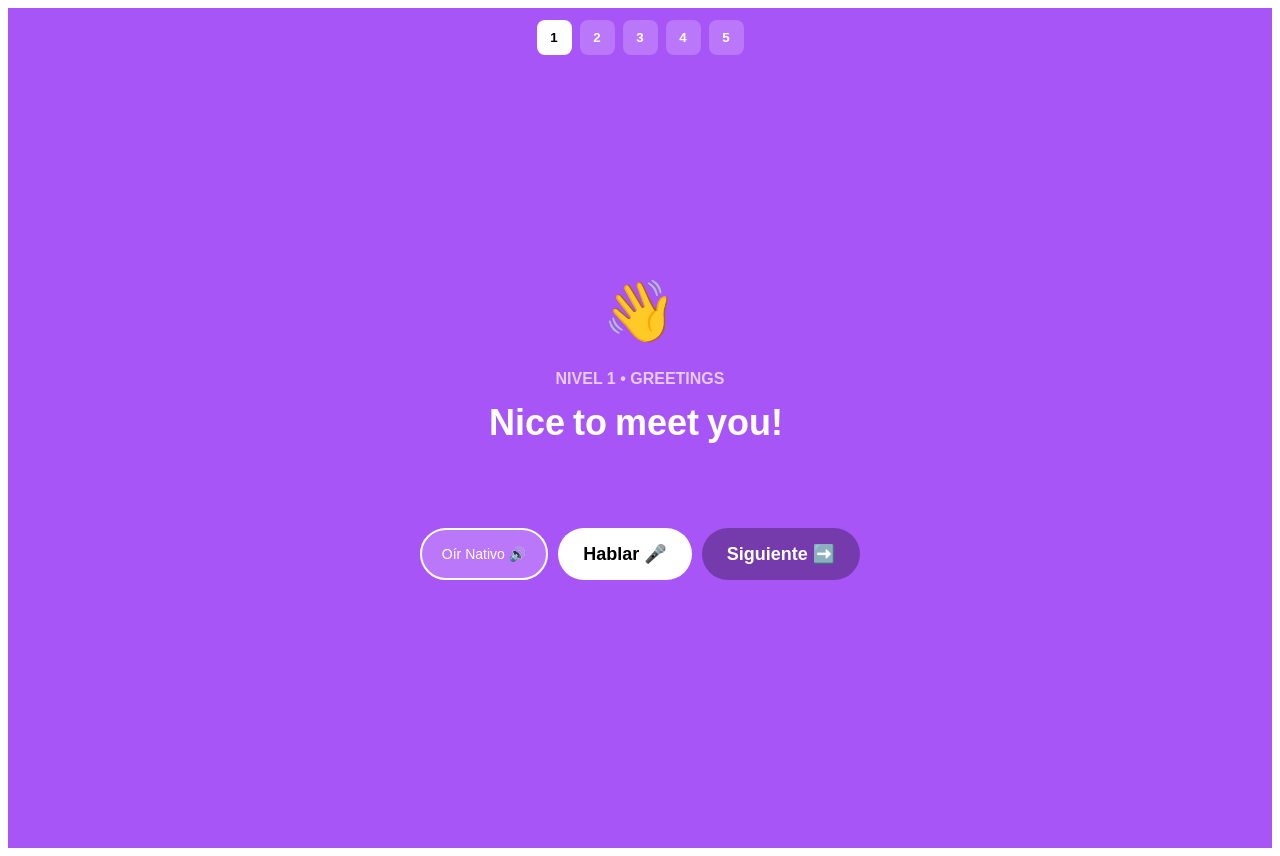
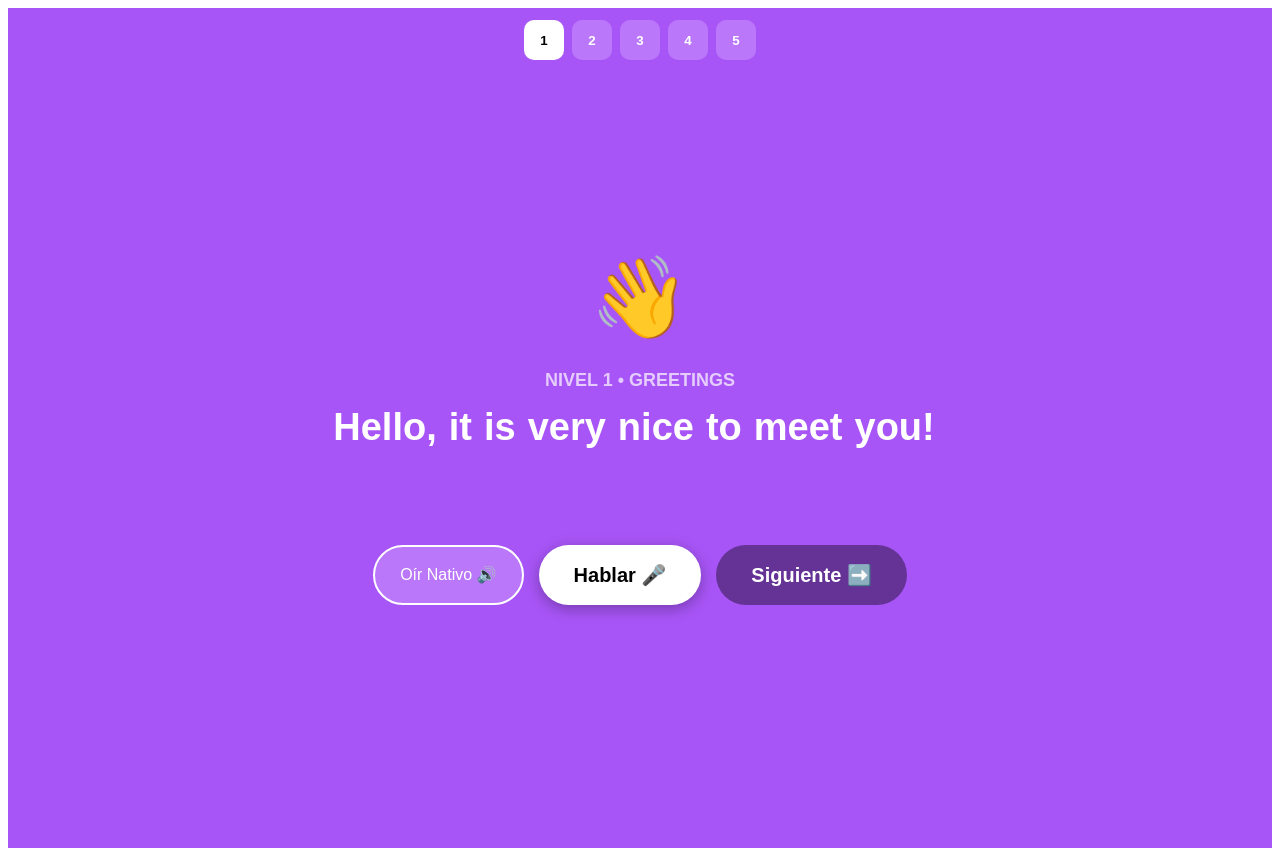
Before and after one commit to Aleejjj07/practice-ingles, a React (Create React App) app: page / in a window 1280 px wide. Built offline with nearby package versions, Linux system fonts and the light colour scheme.

Commit message:
Update App.jsx

```diff
--- a/src/App.jsx
+++ b/src/App.jsx
@@ -1,14 +1,33 @@
 import React, { useState, useRef } from 'react';
 
+// --- FRASES ACTUALIZADAS (Más largas para que se vea el efecto) ---
 const FRASES = [
-  { eng: "Nice to meet you!", cat: "GREETINGS", icon: "👋", color: "#a855f7", lvl: 1 },
-  { eng: "The check, please.", cat: "RESTAURANT", icon: "🧾", color: "#64748b", lvl: 1 },
-  { eng: "I need backup, help me!", cat: "GAMING", icon: "🎮", color: "#8b5cf6", lvl: 2 },
-  { eng: "Where is the nearest bathroom?", cat: "TRAVEL", icon: "🚻", color: "#06b6d4", lvl: 2 },
-  { eng: "The lag is unbearable today.", cat: "GAMING", icon: "🌐", color: "#8b5cf6", lvl: 3 },
-  { eng: "I lost my passport, help!", cat: "EMERGENCY", icon: "📕", color: "#ef4444", lvl: 3 },
-  { eng: "Could you tell me the departure gate?", cat: "TRAVEL", icon: "✈️", color: "#06b6d4", lvl: 4 },
-  { eng: "Call an ambulance, it is an emergency!", cat: "EMERGENCY", icon: "🚑", color: "#ef4444", lvl: 5 }
+  // NIVEL 1 - Básico (Ahora con frases más completas)
+  { eng: "Hello, it is very nice to meet you!", cat: "GREETINGS", icon: "👋", color: "#a855f7", lvl: 1 },
+  { eng: "Can I have the check, please?", cat: "RESTAURANT", icon: "🧾", color: "#64748b", lvl: 1 },
+  { eng: "I would like a ticket to London.", cat: "TRAVEL", icon: "🎫", color: "#06b6d4", lvl: 1 },
+  { eng: "Can I borrow your blue pen, please?", cat: "SCHOOL", icon: "✏️", color: "#f59e0b", lvl: 1 },
+
+  // NIVEL 2
+  { eng: "I need backup, please help me now!", cat: "GAMING", icon: "🎮", color: "#8b5cf6", lvl: 2 },
+  { eng: "Where is the nearest bathroom in here?", cat: "TRAVEL", icon: "🚻", color: "#06b6d4", lvl: 2 },
+  { eng: "I would like to eat a big burger.", cat: "RESTAURANT", icon: "🍔", color: "#64748b", lvl: 2 },
+  { eng: "See you later, my friend the alligator!", cat: "GREETINGS", icon: "🐊", color: "#a855f7", lvl: 2 },
+
+  // NIVEL 3
+  { eng: "The lag is absolutely unbearable today.", cat: "GAMING", icon: "🌐", color: "#8b5cf6", lvl: 3 },
+  { eng: "I do not understand this math exercise.", cat: "SCHOOL", icon: "📚", color: "#f59e0b", lvl: 3 },
+  { eng: "I lost my passport, I need help!", cat: "EMERGENCY", icon: "📕", color: "#ef4444", lvl: 3 },
+
+  // NIVEL 4
+  { eng: "Could you tell me the departure gate, please?", cat: "TRAVEL", icon: "✈️", color: "#06b6d4", lvl: 4 },
+  { eng: "Enemy spotted on the right flank of the map!", cat: "GAMING", icon: "🎯", color: "#8b5cf6", lvl: 4 },
+  { eng: "Teacher, I have a very important question.", cat: "SCHOOL", icon: "🙋‍♂️", color: "#f59e0b", lvl: 4 },
+
+  // NIVEL 5
+  { eng: "Call an ambulance quickly, it is an emergency!", cat: "EMERGENCY", icon: "🚑", color: "#ef4444", lvl: 5 },
+  { eng: "I would like to book a table for four people.", cat: "RESTAURANT", icon: "🍽️", color: "#64748b", lvl: 5 },
+  { eng: "Good game, well played everyone, see you next time!", cat: "GAMING", icon: "🏆", color: "#8b5cf6", lvl: 5 }
 ];
 
 export default function App() {
@@ -29,18 +48,18 @@ export default function App() {
     setFeedback('');
     setUserAudio(null);
     setHighlightIndex(-1);
+    window.speechSynthesis.cancel();
   };
 
-  // --- FUNCIÓN KARAOKE ---
   const speakKaraoke = () => {
-    window.speechSynthesis.cancel(); // Parar si ya estaba hablando
+    window.speechSynthesis.cancel();
     const utterance = new SpeechSynthesisUtterance(current.eng);
     utterance.lang = 'en-US';
-    utterance.rate = 0.9; // Un pelín más lento para que se note
+    // VELOCIDAD LENTA PARA VER EL AMARILLO
+    utterance.rate = 0.6;
 
     utterance.onboundary = (event) => {
       if (event.name === 'word') {
-        // Calculamos qué palabra toca iluminar
         const textBefore = current.eng.substring(0, event.charIndex);
         const wordCount = textBefore.split(" ").filter(x => x.length > 0).length;
         setHighlightIndex(wordCount);
@@ -51,12 +70,11 @@ export default function App() {
     window.speechSynthesis.speak(utterance);
   };
 
-  // --- RESTO DE FUNCIONES (MICRO Y GRABACIÓN) ---
   const playMyVoice = () => userAudio && new Audio(userAudio).play();
 
   const startListening = async () => {
     const Speech = window.SpeechRecognition || window.webkitSpeechRecognition;
-    if (!Speech) return alert("Usa Chrome");
+    if (!Speech) return alert("Usa Google Chrome");
     try {
       const stream = await navigator.mediaDevices.getUserMedia({ audio: true });
       mediaRecorderRef.current = new MediaRecorder(stream);
@@ -78,56 +96,60 @@ export default function App() {
       };
       rec.onend = () => { setListening(false); if(mediaRecorderRef.current.state!=="inactive") mediaRecorderRef.current.stop(); };
       rec.start();
-    } catch (err) { alert("Error micro"); }
+    } catch (err) { alert("Permite el micro"); }
   };
 
   return (
     <div style={{ backgroundColor: current.color, minHeight: '100vh', display: 'flex', flexDirection: 'column', alignItems: 'center', justifyContent: 'center', color: 'white', fontFamily: 'sans-serif', textAlign: 'center', padding: '20px', transition: 'all 0.5s' }}>
 
-      {/* NIVELES */}
+      {/* BOTONES DE NIVEL */}
       <div style={{ position: 'absolute', top: '20px', display: 'flex', gap: '8px' }}>
         {[1, 2, 3, 4, 5].map(n => (
-          <button key={n} onClick={() => {setLevel(n); setIndex(0); setFeedback(''); setUserAudio(null);}} style={{ backgroundColor: level === n ? 'white' : 'rgba(255,255,255,0.2)', color: level === n ? 'black' : 'white', border: 'none', width: '35px', height: '35px', borderRadius: '8px', fontWeight: 'bold', cursor: 'pointer' }}>{n}</button>
+          <button key={n} onClick={() => {setLevel(n); setIndex(0); setFeedback(''); setUserAudio(null);}}
+            style={{ backgroundColor: level === n ? 'white' : 'rgba(255,255,255,0.2)', color: level === n ? 'black' : 'white', border: 'none', width: '40px', height: '40px', borderRadius: '10px', fontWeight: 'bold', cursor: 'pointer' }}>
+            {n}
+          </button>
         ))}
       </div>
 
-      <div style={{ fontSize: '60px', marginBottom: '10px' }}>{current.icon}</div>
-      <h2 style={{ fontSize: '16px', opacity: 0.7, marginBottom: '10px' }}>NIVEL {level} • {current.cat}</h2>
+      <div style={{ fontSize: '80px', marginBottom: '10px' }}>{current.icon}</div>
+      <h2 style={{ fontSize: '18px', opacity: 0.7, marginBottom: '10px' }}>NIVEL {level} • {current.cat}</h2>
 
-      {/* TEXTO MODO KARAOKE */}
-      <div style={{ fontSize: '36px', fontWeight: 'bold', marginBottom: '30px', lineHeight: '1.4' }}>
+      {/* TEXTO KARAOKE */}
+      <div style={{ fontSize: '38px', fontWeight: 'bold', marginBottom: '30px', maxWidth: '800px', lineHeight: '1.4' }}>
         {words.map((word, i) => (
           <span key={i} style={{
-            color: i === highlightIndex ? '#facc15' : 'white', // Amarillo si es la palabra actual
-            transition: 'color 0.1s',
-            marginRight: '8px',
-            textShadow: i === highlightIndex ? '0 0 10px rgba(250,204,21,0.5)' : 'none'
+            color: i === highlightIndex ? '#facc15' : 'white',
+            transition: 'color 0.2s',
+            marginRight: '12px',
+            display: 'inline-block',
+            textShadow: i === highlightIndex ? '0 0 15px rgba(250,204,21,0.8)' : 'none'
           }}>
             {word}
           </span>
         ))}
       </div>
 
-      <div style={{ height: '30px', marginBottom: '20px' }}>
-        <p style={{ fontSize: '18px', fontWeight: 'bold' }}>{feedback}</p>
+      <div style={{ height: '40px', marginBottom: '20px' }}>
+        <p style={{ fontSize: '22px', fontWeight: 'bold' }}>{feedback}</p>
       </div>
 
-      <div style={{ display: 'flex', flexWrap: 'wrap', gap: '10px', justifyContent: 'center' }}>
-        <button onClick={speakKaraoke} style={{ backgroundColor: 'rgba(255,255,255,0.2)', color: 'white', border: '2px solid white', padding: '10px 20px', fontSize: '14px', borderRadius: '50px', cursor: 'pointer' }}>
+      <div style={{ display: 'flex', flexWrap: 'wrap', gap: '15px', justifyContent: 'center' }}>
+        <button onClick={speakKaraoke} style={{ backgroundColor: 'rgba(255,255,255,0.2)', color: 'white', border: '2px solid white', padding: '12px 25px', fontSize: '16px', borderRadius: '50px', cursor: 'pointer' }}>
           Oír Nativo 🔊
         </button>
 
-        <button onClick={startListening} disabled={listening} style={{ backgroundColor: listening ? '#ef4444' : 'white', color: listening ? 'white' : 'black', border: 'none', padding: '15px 25px', fontSize: '18px', fontWeight: 'bold', borderRadius: '50px', cursor: 'pointer' }}>
+        <button onClick={startListening} disabled={listening} style={{ backgroundColor: listening ? '#ef4444' : 'white', color: listening ? 'white' : 'black', border: 'none', padding: '18px 35px', fontSize: '20px', fontWeight: 'bold', borderRadius: '50px', cursor: 'pointer', boxShadow: '0 4px 15px rgba(0,0,0,0.3)' }}>
           {listening ? '🔴 Grabando...' : 'Hablar 🎤'}
         </button>
 
         {userAudio && (
-          <button onClick={playMyVoice} style={{ backgroundColor: '#22c55e', color: 'white', border: 'none', padding: '10px 20px', fontSize: '14px', borderRadius: '50px', cursor: 'pointer' }}>
+          <button onClick={playMyVoice} style={{ backgroundColor: '#22c55e', color: 'white', border: 'none', padding: '12px 25px', fontSize: '16px', borderRadius: '50px', cursor: 'pointer' }}>
             Oír mi voz 🔁
           </button>
         )}
 
-        <button onClick={next} style={{ backgroundColor: 'rgba(0,0,0,0.3)', color: 'white', border: 'none', padding: '15px 25px', fontSize: '18px', fontWeight: 'bold', borderRadius: '50px', cursor: 'pointer' }}>
+        <button onClick={next} style={{ backgroundColor: 'rgba(0,0,0,0.4)', color: 'white', border: 'none', padding: '18px 35px', fontSize: '20px', fontWeight: 'bold', borderRadius: '50px', cursor: 'pointer' }}>
           Siguiente ➡️
         </button>
       </div>
```
